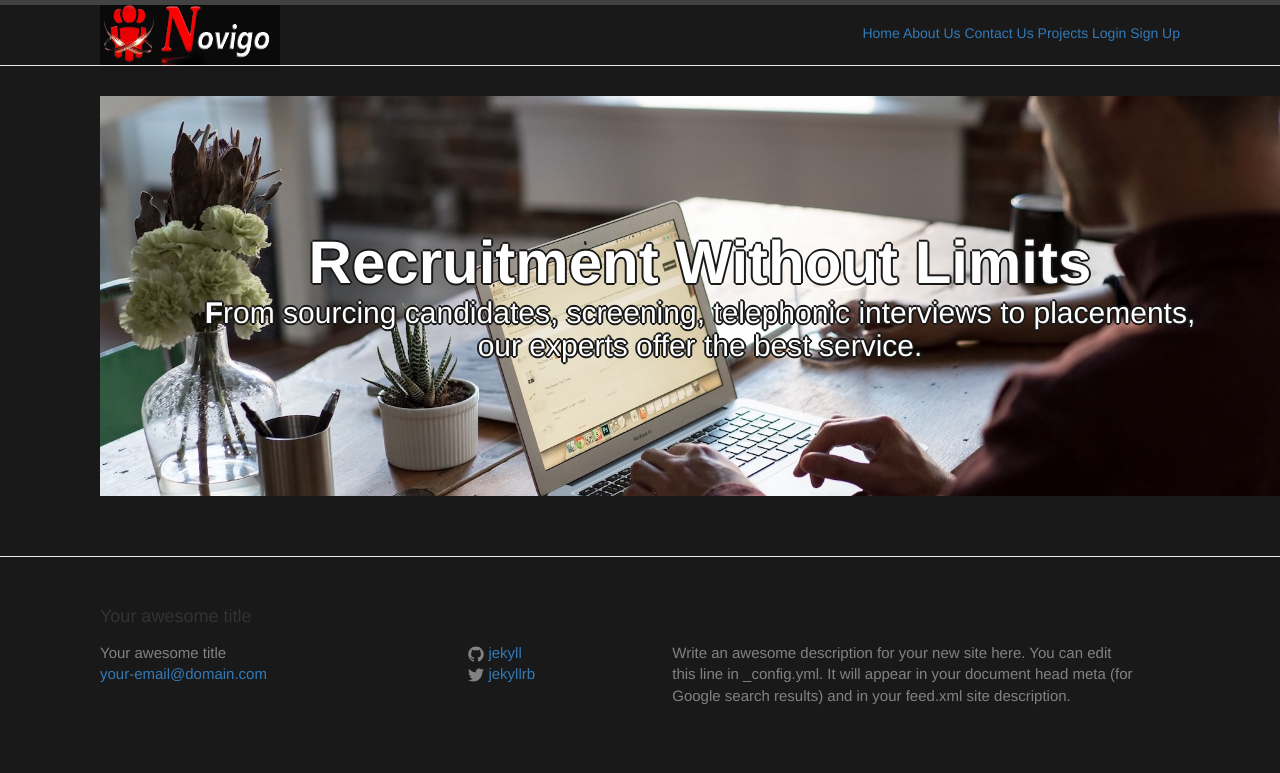
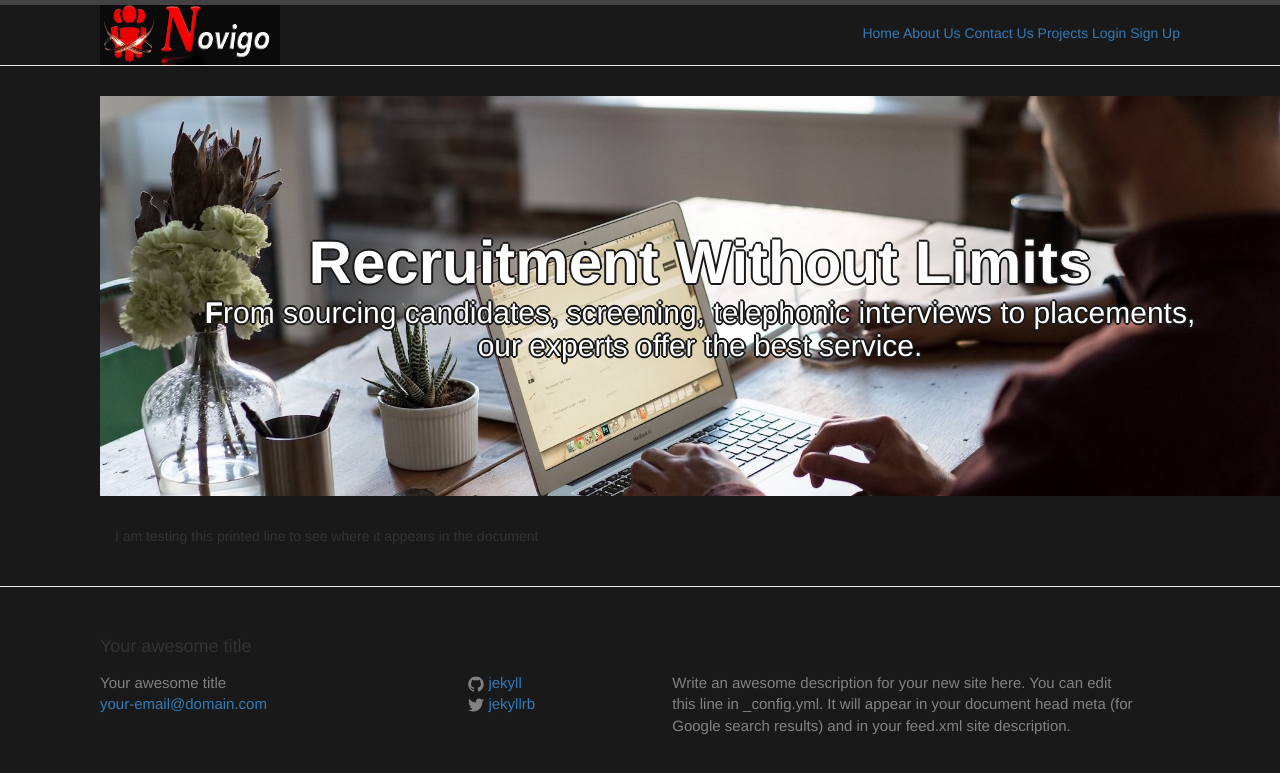
Before and after one commit to Hermankoch/hermankoch.github.io, a Jekyll site: the page built from index.html, in a window 1280 px wide. Shown: the top 773 px of the page. Built offline with Jekyll 4.4.1, drawn with Linux system fonts in a browser that asks for light colours.

Commit message:
Update index.html

```diff
--- a/index.html
+++ b/index.html
@@ -33,5 +33,9 @@ layout: default
       </div>
   </section>
 
+<div class="container">
+  <p>I am testing this printed line to see where it appears in the document</p>
+</div>
+
 
 <!-- </div> -->
```
